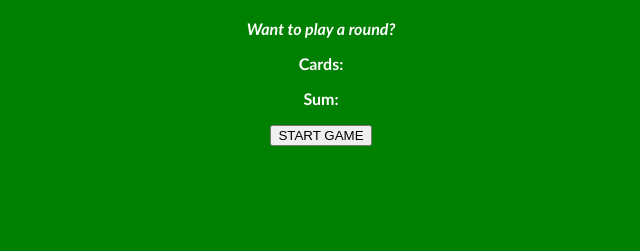
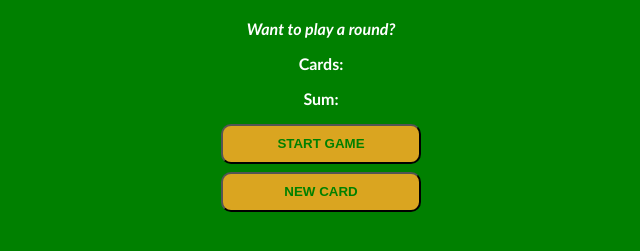
Before and after one commit to BYS-Project/Tutorials, a plain HTML site: page JavaScript/2/2.html in a window 1280 px wide. Shown: the part 63-314 px from the top of the page, without its empty margins (319-959 px from the left). Drawn offline with Linux system fonts and the light colour scheme.

Commit message:
Update 2.html

```diff
--- a/JavaScript/2/2.html
+++ b/JavaScript/2/2.html
@@ -8,7 +8,11 @@
             <p id="message">Want to play a round?</p>
             <p id="cards">Cards: </p>
             <p id="sum">Sum: </p>
-            <button id="startButton" onClick="startGame()">START GAME</button>
+            <div class="buttons">
+                <button id="startButton" onClick="startGame()" class="button">START GAME</button>
+                <button id="newCard" onclick="newCard(true)" class="button">NEW CARD</button>
+            </div>
+            <p id="playerElement"></p>
             <script src="2.js"></script>
     </body>
 </html>
```
